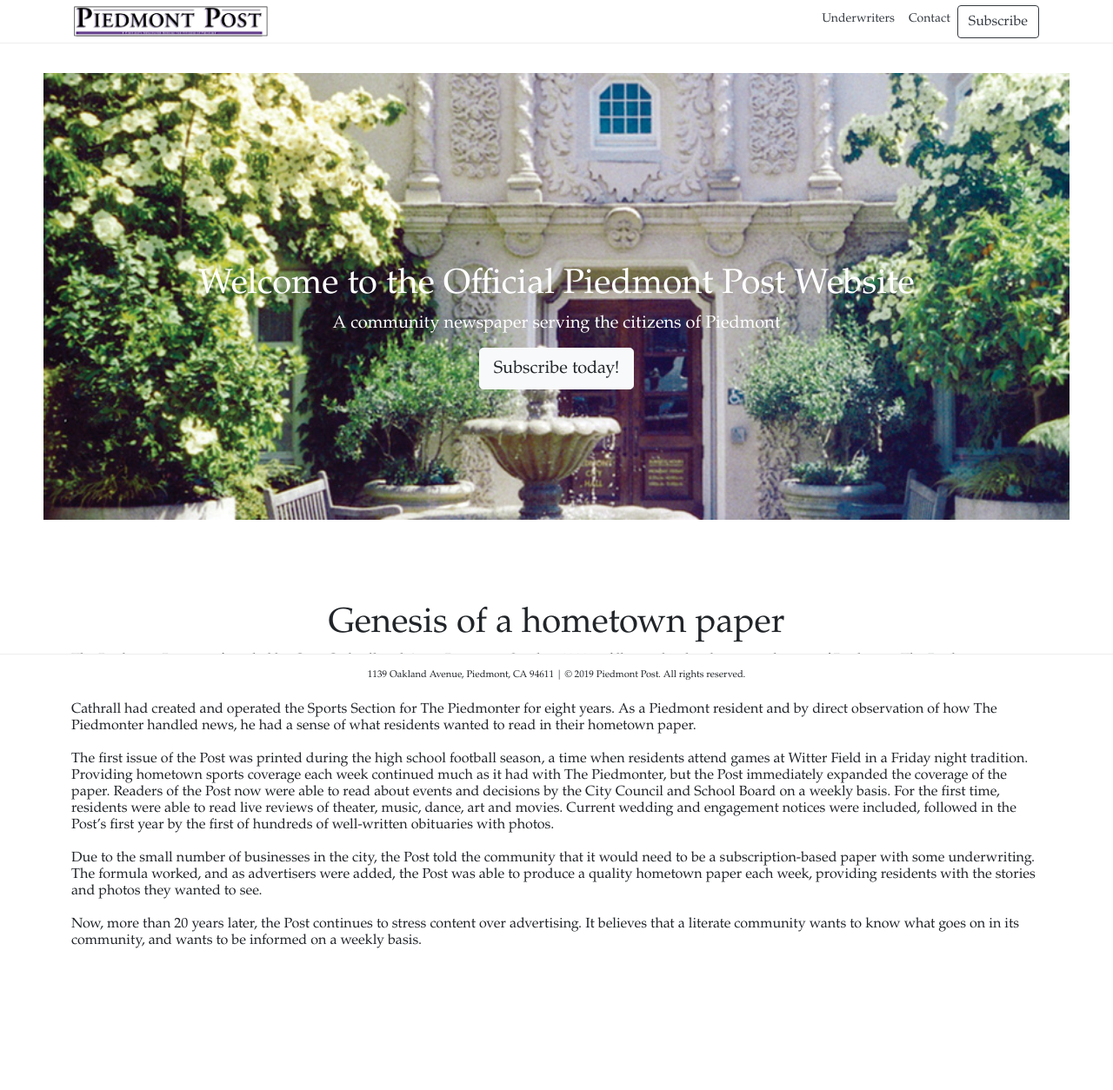
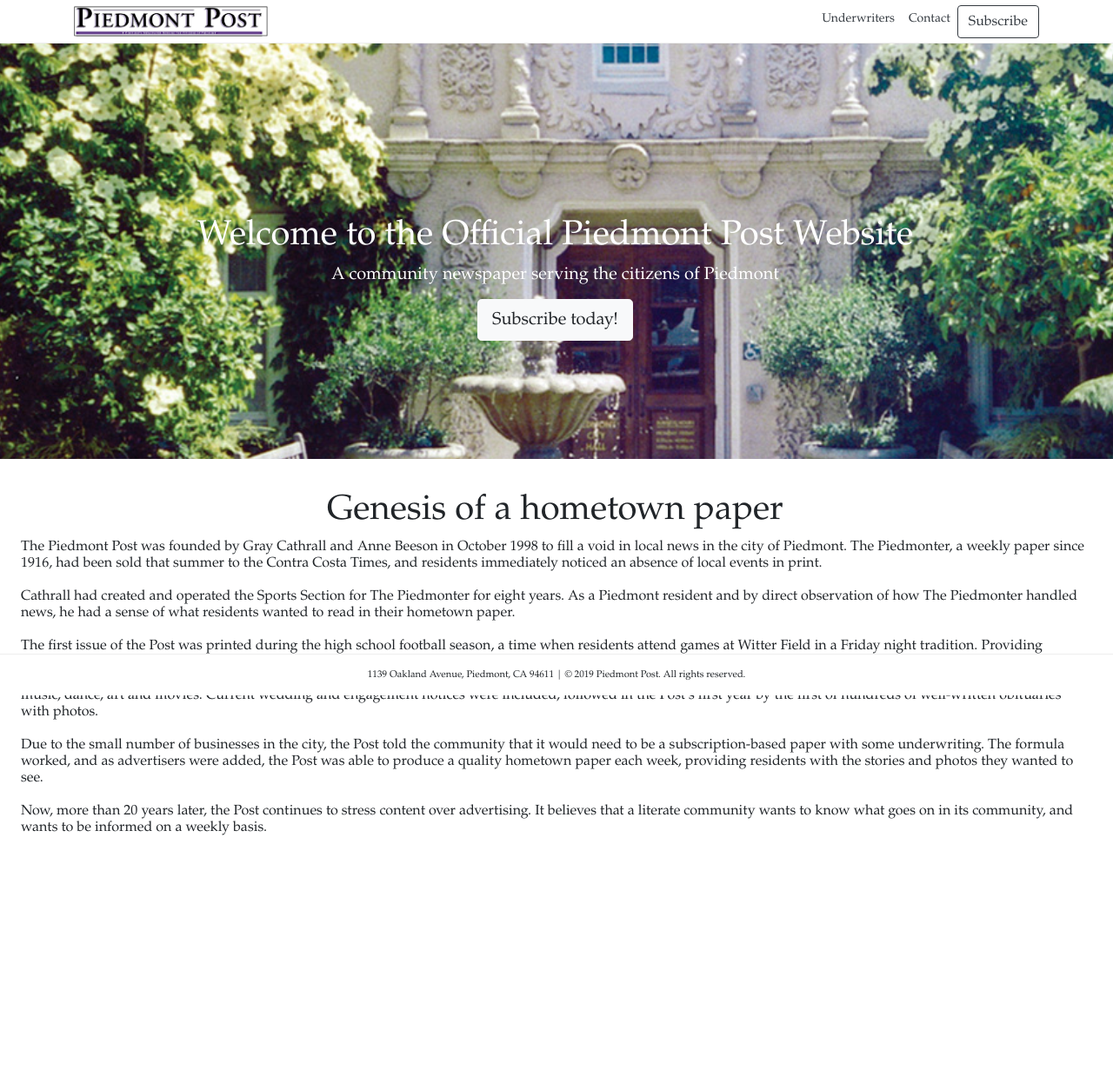
Before and after one commit to Natalielim/piedmontpost, a Node server app: page / in a window 1280 px wide. Shown: the whole page at 87% size. After the commit the page ends 961 px from the top, so only its background shows below. Run offline with Node 20, Linux system fonts and the light colour scheme; some libraries are stand-ins or nearby versions.

Commit message:
jumbotron fills page

```diff
--- a/public/stylesheets/style.css
+++ b/public/stylesheets/style.css
@@ -5,6 +5,16 @@
 
 a {
   color: #00B7FF;
+}
+
+.jumbotron {
+  min-height: 300px;
+  max-height: 500px;
+  width: 101vw;
+  margin-top: -4em;
+  margin-bottom: 2em;
+  margin-left: calc(-50vw + 50% - 8px);
+  position: relative;
 }
 
 .navbar {
```
